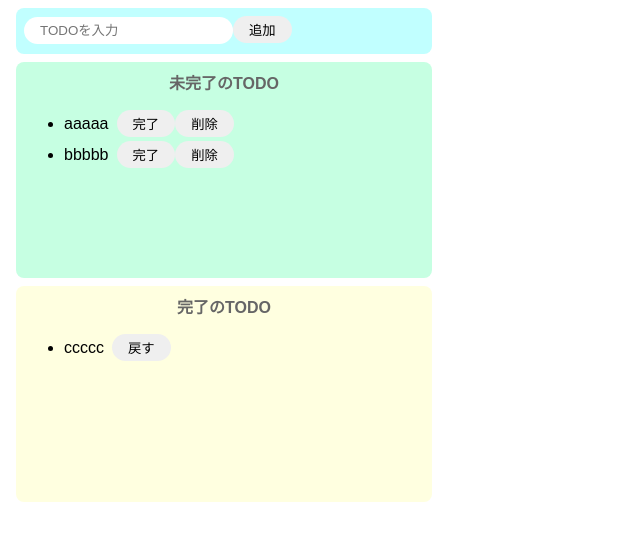
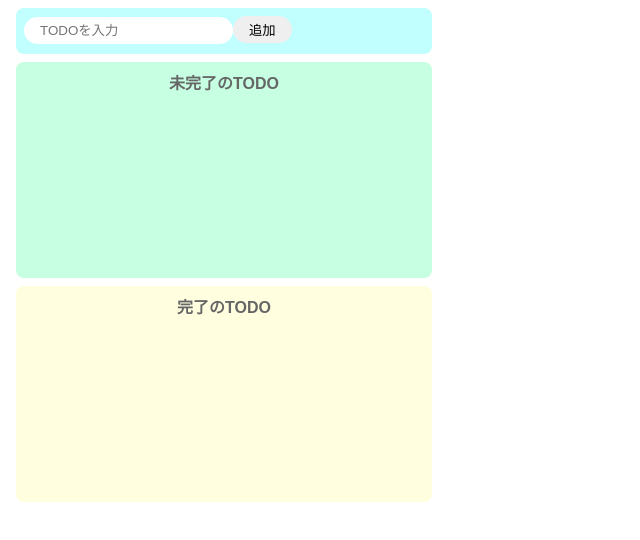
Before and after one commit to s10aim/react_todo, a React (Create React App) app: page / in a window 1280 px wide. Shown: the top 540 px of the page, without its empty margins (0-640 px from the left). Built offline with nearby package versions, Linux system fonts and the light colour scheme.

Commit message:
タスクの戻す機能

```diff
--- a/src/App.jsx
+++ b/src/App.jsx
@@ -4,11 +4,8 @@ import './App.css';
 
 export const App = () => {
   const [todoText, setTodoText] = useState('')
-  const [incompleteTodos, setIncompleteTodos] = useState([
-    'aaaaa',
-    'bbbbb'
-  ]);
-  const [completeTodos, setCompleteTodos] = useState(['ccccc']);
+  const [incompleteTodos, setIncompleteTodos] = useState([]);
+  const [completeTodos, setCompleteTodos] = useState([]);
 
   const onChangeTodoText = (event) => setTodoText(event.target.value);
 
@@ -30,6 +27,15 @@ export const App = () => {
     newIncompleteTodos.splice(index, 1)
 
     const newCompleteTodos = [...completeTodos, incompleteTodos[index]];
+    setCompleteTodos(newCompleteTodos)
+    setIncompleteTodos(newIncompleteTodos)
+  }
+
+  const onClickBack = (index) => {
+    const newCompleteTodos = [...completeTodos];
+    newCompleteTodos.splice(index, 1)
+
+    const newIncompleteTodos = [...incompleteTodos, completeTodos[index]]
     setCompleteTodos(newCompleteTodos)
     setIncompleteTodos(newIncompleteTodos)
   }
@@ -61,11 +67,11 @@ export const App = () => {
       <div className="complete-area">
         <p className="title">完了のTODO</p>
         <ul>
-          {completeTodos.map((todo) => {
+          {completeTodos.map((todo, index) => {
             return (
               <div key={todo} className="list-row">
                 <li>{todo}</li>
-                <button>戻す</button>
+                <button onClick={() => onClickBack(index)}>戻す</button>
               </div>
             )
           })}
```
